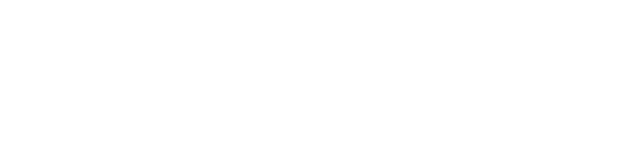
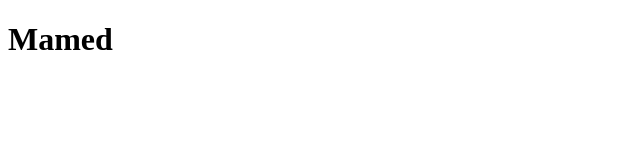
Before and after one commit to bashirazizov/shiny-funicular, a plain HTML site: page index.html in a window 1280 px wide. Shown: the whole page, without its empty margins (0-640 px from the left). Drawn offline with Linux system fonts and the light colour scheme.

Commit message:
modifies index.html

```diff
--- a/index.html
+++ b/index.html
@@ -7,6 +7,6 @@
     <title>Document</title>
 </head>
 <body>
-
+    <h1>Mamed</h1>
 </body>
 </html>
```
